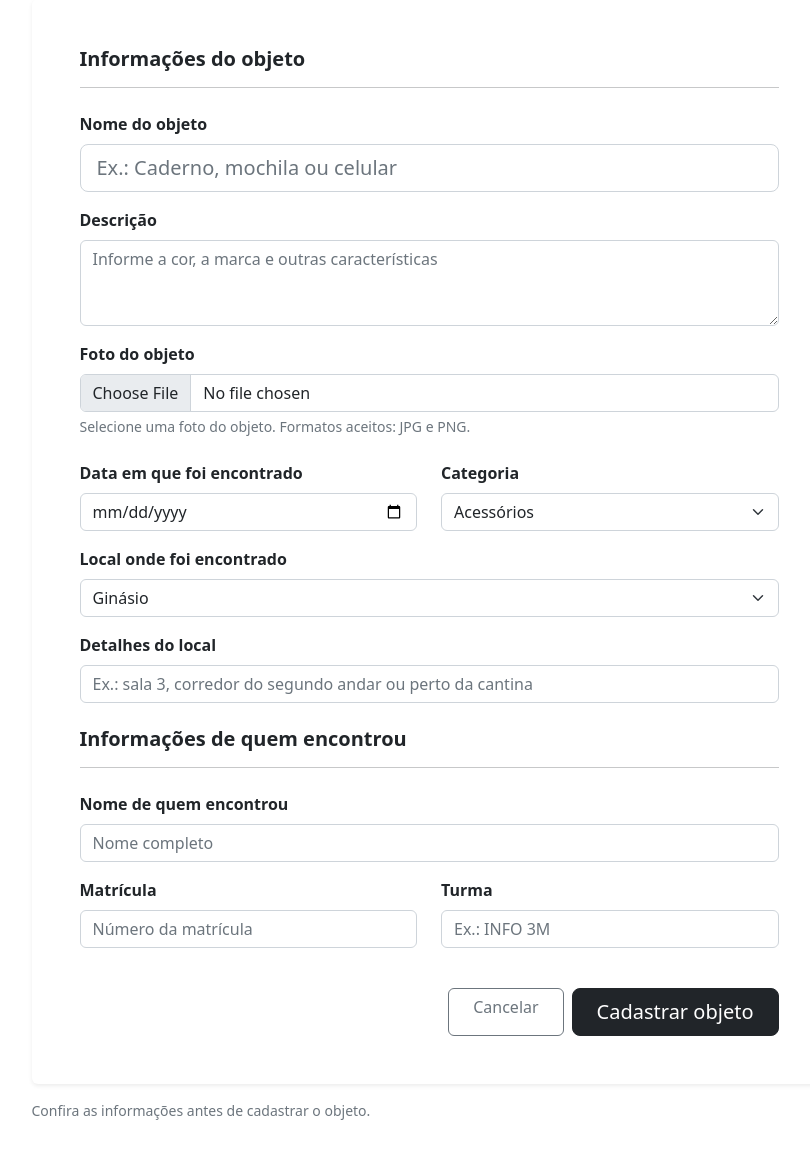
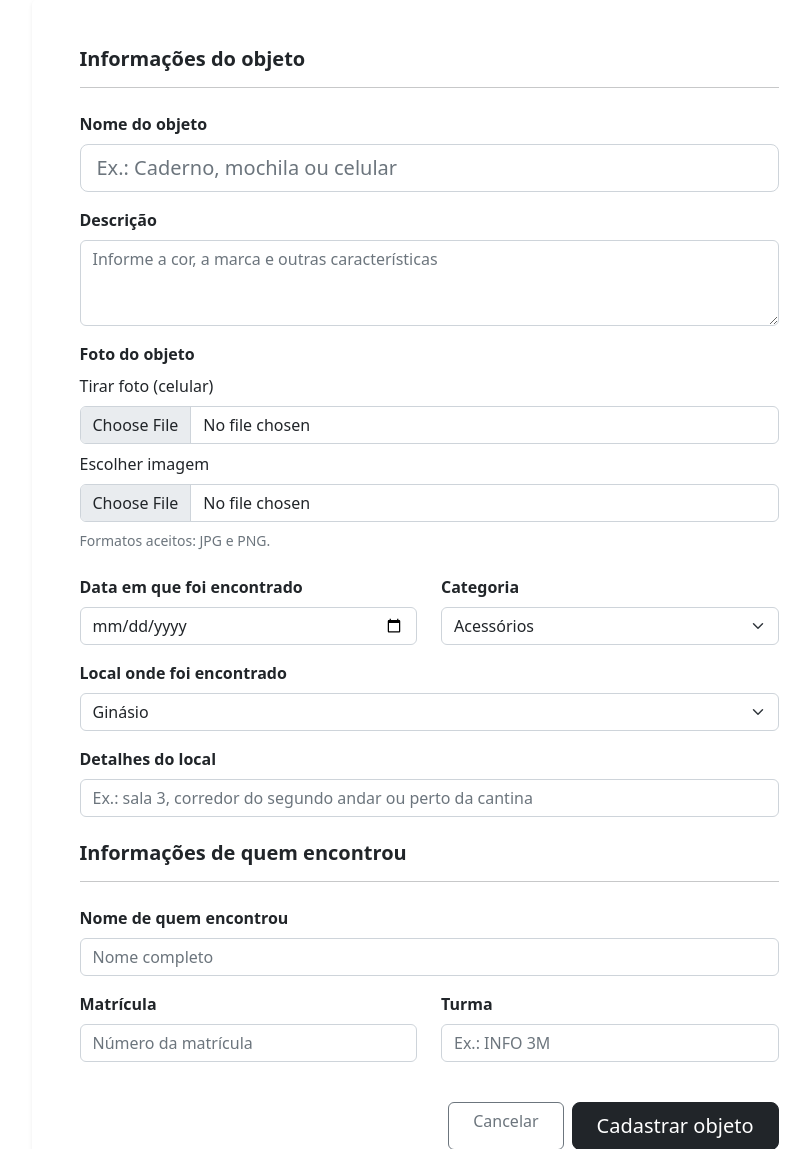
Before and after one commit to giovanna153/Sistema-Objetos-Perdidos-IFRNCM, a Flask app: page /objetos/cadastrar in a window 1280 px wide. Shown: the part 209-1358 px from the top of the page, without its empty margins (211-1021 px from the left). Run offline with Flask 3, Linux system fonts and the light colour scheme; a user stored in the database is signed in; some libraries are stand-ins or nearby versions.

Commit message:
Adicionando a funcionalidade de tirar a foto do objeto pelo celular
Adicionando a funcionalidade de tirar a foto do objeto pelo celular

```diff
--- a/app/routes.py
+++ b/app/routes.py
@@ -123,23 +123,22 @@ def cadastrar_novo_objeto():
 
 
         try:
-            arquivo = form.foto.data
+            arquivo = request.files.get("foto_camera")
 
+            if not arquivo or not arquivo.filename:
+                arquivo = request.files.get("foto_galeria")
+
+            caminho_foto = None
 
             if arquivo and arquivo.filename:
                 extensao = os.path.splitext(arquivo.filename)[1].lower()
-
 
                 if extensao not in [".jpg", ".jpeg", ".png"]:
                     flash("Selecione uma imagem JPG ou PNG.", "error")
                     return render_template("cadastrar.html", form=form)
 
-
                 nome_arquivo = secure_filename(arquivo.filename)
-
-
                 nome_arquivo = f"{current_user.id}_{nome_arquivo}"
-
 
                 pasta_uploads = os.path.join(
                     app.root_path,
@@ -148,18 +147,14 @@ def cadastrar_novo_objeto():
                 )
                 os.makedirs(pasta_uploads, exist_ok=True)
 
-
                 caminho_completo = os.path.join(
                     pasta_uploads,
                     nome_arquivo
                 )
 
-
                 arquivo.save(caminho_completo)
 
-
                 caminho_foto = f"uploads/{nome_arquivo}"
-
 
             cadastrar_objeto(
                 form,
@@ -167,10 +162,13 @@ def cadastrar_novo_objeto():
                 foto=caminho_foto
             )
 
-
             flash("Objeto cadastrado com sucesso!", "success")
             return redirect(url_for("dashboard"))
 
+        except Exception as erro:
+            db.session.rollback()
+            print("ERRO AO CADASTRAR OBJETO:", repr(erro))
+            flash("Não foi possível cadastrar o objeto.", "error")
 
         except Exception as erro:
             db.session.rollback()
--- a/app/templates/cadastrar.html
+++ b/app/templates/cadastrar.html
@@ -39,14 +39,32 @@
                         </div>
 
                         <div class="mb-4">
-                            {{ form.foto.label(class="form-label fw-semibold") }}
-                            {{ form.foto(class="form-control", accept=".jpg,.jpeg,.png") }}
+                            <label class="form-label fw-semibold">Foto do objeto</label>
+
+                            <div class="mb-2">
+                                <label class="form-label">Tirar foto (celular)</label>
+                                <input
+                                    type="file"
+                                    name="foto_camera"
+                                    class="form-control"
+                                    accept="image/*"
+                                    capture="environment"
+                                >
+                            </div>
+
+                            <div class="mb-2">
+                                <label class="form-label">Escolher imagem</label>
+                                <input
+                                    type="file"
+                                    name="foto_galeria"
+                                    class="form-control"
+                                    accept="image/*"
+                                >
+                            </div>
+
                             <div class="form-text">
-                                Selecione uma foto do objeto. Formatos aceitos: JPG e PNG.
+                                Formatos aceitos: JPG e PNG.
                             </div>
-                            {% for erro in form.foto.errors %}
-                                <div class="text-danger small mt-1">{{ erro }}</div>
-                            {% endfor %}
                         </div>
 
                         <div class="row">
```
Also changed, not shown: app/static/uploads/1_17935608629516611033840534889305.jpg (added), app/static/uploads/1_Captura_de_tela_2026-07-10_123126.png (added), instance/app.sqlite3.
